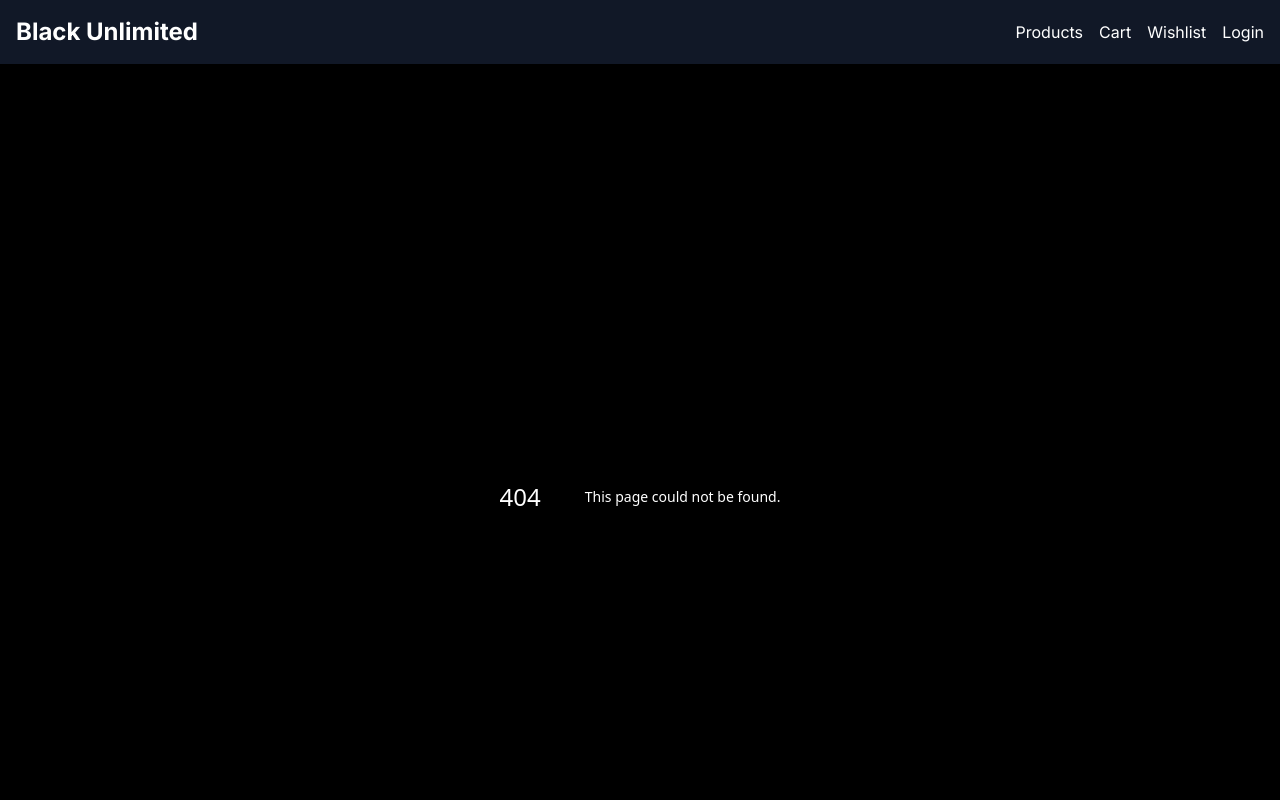
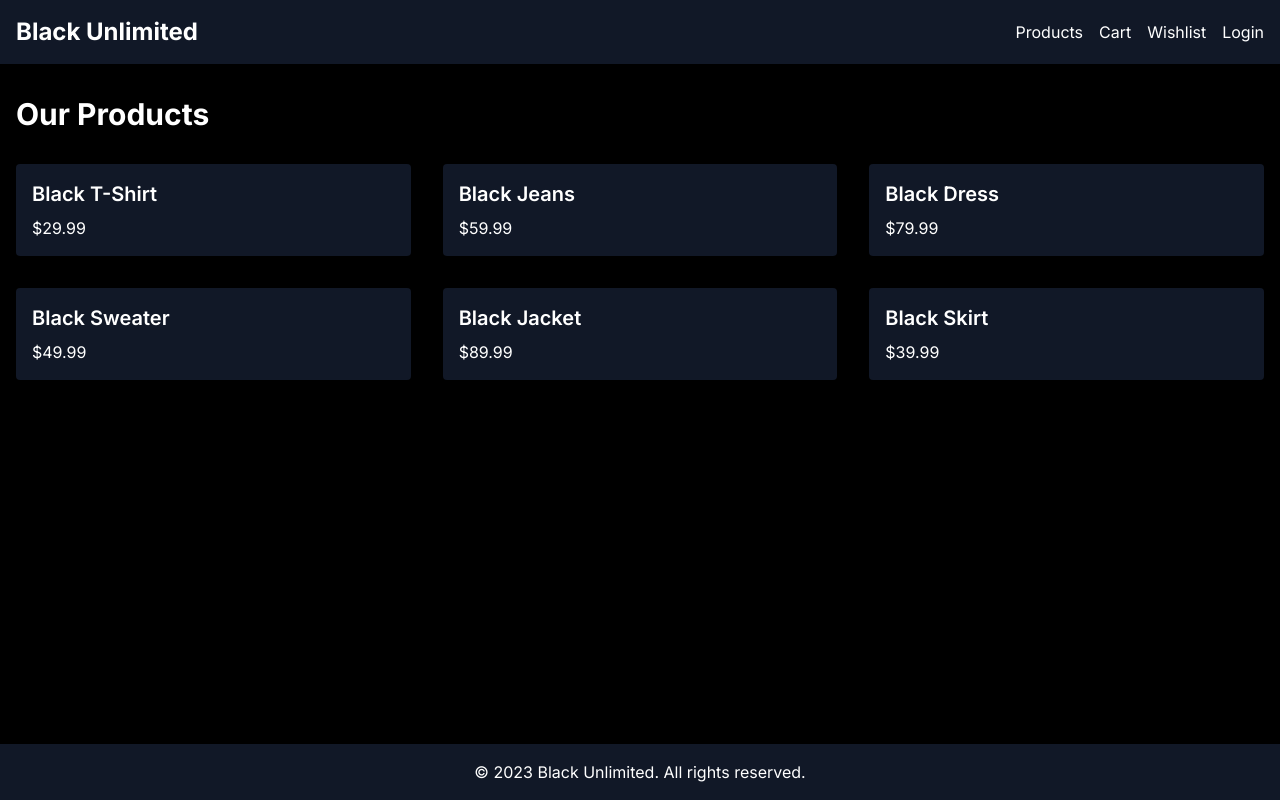
Before and after one commit to rishmi5h/BU-UI, a Next.js app: page /products in a window 1280 px wide. Before the commit this address had no page. Shown: the top 800 px of the page. Built offline with nearby package versions, Linux system fonts and the light colour scheme.

Commit message:
Create page.tsx

```diff
--- /dev/null
+++ b/app/products/page.tsx
@@ -0,0 +1,26 @@
+import Link from 'next/link'
+
+export default function ProductsPage() {
+  const products = [
+    { id: 1, name: 'Black T-Shirt', price: 29.99 },
+    { id: 2, name: 'Black Jeans', price: 59.99 },
+    { id: 3, name: 'Black Dress', price: 79.99 },
+    { id: 4, name: 'Black Sweater', price: 49.99 },
+    { id: 5, name: 'Black Jacket', price: 89.99 },
+    { id: 6, name: 'Black Skirt', price: 39.99 },
+  ]
+
+  return (
+    <div>
+      <h1 className="text-3xl font-bold mb-8">Our Products</h1>
+      <div className="grid grid-cols-1 md:grid-cols-3 gap-8">
+        {products.map((product) => (
+          <Link key={product.id} href={`/products/${product.id}`} className="bg-gray-900 p-4 rounded hover:bg-gray-800 transition-colors">
+            <h2 className="text-xl font-semibold">{product.name}</h2>
+            <p className="mt-2">${product.price.toFixed(2)}</p>
+          </Link>
+        ))}
+      </div>
+    </div>
+  )
+}
```
